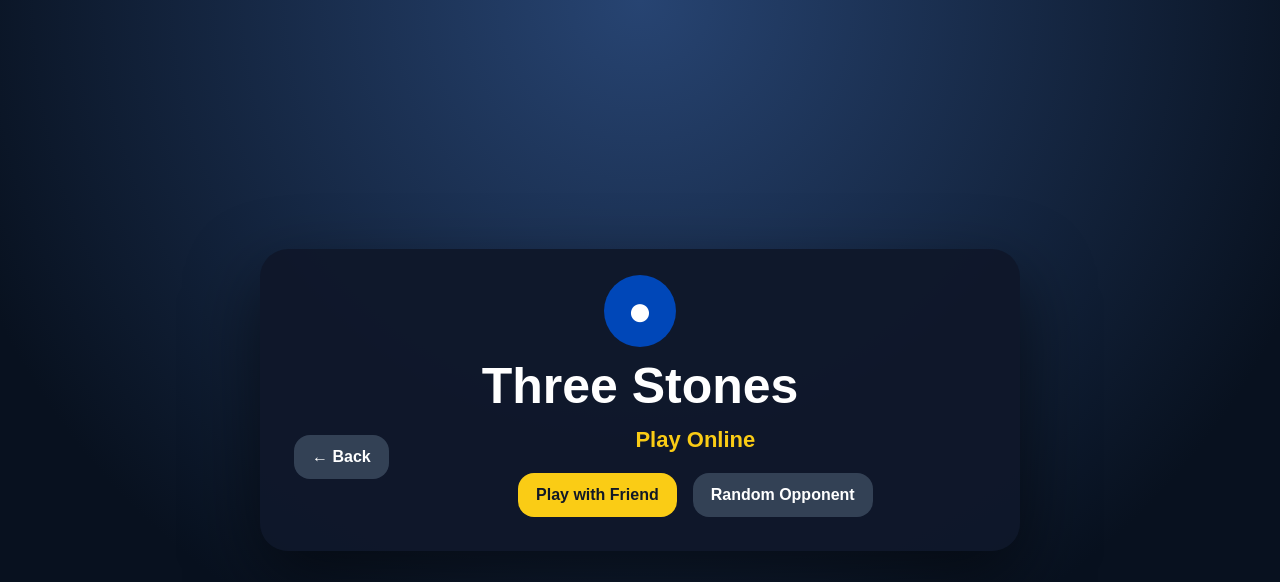
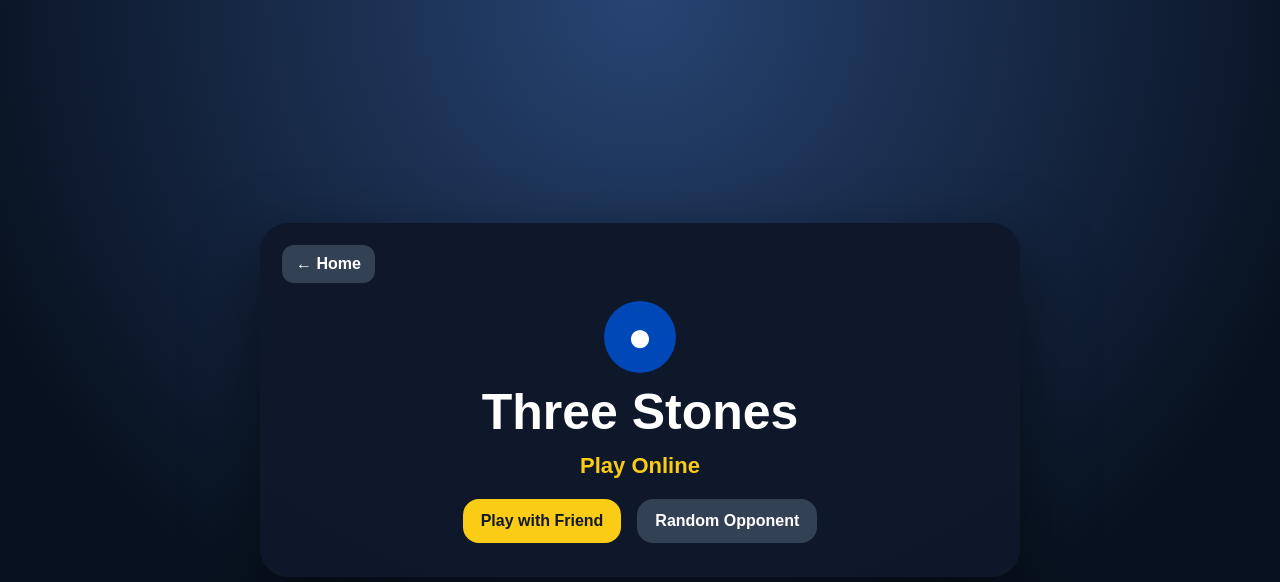
Before and after one commit to amarildogolloshi/three-stones, a website: page public/index.html in a window 1280 px wide. Both pictures are taken after a click on the button "Play Online". Drawn offline with nearby package versions, Linux system fonts and the light colour scheme; no server answers.

Commit message:
v3.4.2-back-button-layout

```diff
--- a/public/index.html
+++ b/public/index.html
@@ -94,7 +94,7 @@
 
       <section id="registerScreen" class="screen">
         <div class="card menu-card">
-          <button class="back-btn" data-screen="homeScreen">← Back</button>
+          <button class="back-btn" data-screen="homeScreen">← Home</button>
           <h2>Create Account</h2>
           <p>Local browser account for testing the leaderboard.</p>
           <label class="field-label">Username</label
@@ -124,7 +124,7 @@
       </section>
       <section id="loginScreen" class="screen">
         <div class="card menu-card">
-          <button class="back-btn" data-screen="homeScreen">← Back</button>
+          <button class="back-btn" data-screen="homeScreen">← Home</button>
           <h2>Login</h2>
           <label class="field-label">Username</label
           ><input
@@ -143,7 +143,7 @@
       </section>
       <section id="profileScreen" class="screen">
         <div class="card menu-card">
-          <button class="back-btn" data-screen="homeScreen">← Back</button>
+          <button class="back-btn" data-screen="homeScreen">← Home</button>
           <h2>Profile</h2>
           <div class="profile-card">
             <div id="profileAvatar" class="profile-avatar">🐺</div>
@@ -169,7 +169,7 @@
       </section>
       <section id="leaderboardScreen" class="screen">
         <div class="card menu-card">
-          <button class="back-btn" data-screen="homeScreen">← Back</button>
+          <button class="back-btn" data-screen="homeScreen">← Home</button>
           <h2>Leaderboard</h2>
           <p>Local leaderboard for accounts saved in this browser.</p>
           <div id="leaderboardList" class="leaderboard-list"></div>
@@ -178,7 +178,7 @@
 
       <section id="achievementsScreen" class="screen">
         <div class="card menu-card">
-          <button class="back-btn" data-screen="homeScreen">← Back</button>
+          <button class="back-btn" data-screen="homeScreen">← Home</button>
           <h2>Achievements</h2>
           <p id="coinsBadge" class="account-badge">Coins: 0</p>
           <div id="achievementsList" class="achievement-list"></div>
@@ -187,7 +187,7 @@
 
       <section id="rewardsScreen" class="screen">
         <div class="card menu-card">
-          <button class="back-btn" data-screen="homeScreen">← Back</button>
+          <button class="back-btn" data-screen="homeScreen">← Home</button>
           <h2>Rewards Store</h2>
           <p>
             Earn coins by playing games and solving puzzles. Use coins to unlock
@@ -207,7 +207,7 @@
 
       <section id="rulesScreen" class="screen">
         <div class="card menu-card">
-          <button class="back-btn" data-screen="homeScreen">← Back</button>
+          <button class="back-btn" data-screen="homeScreen">← Home</button>
           <h2>Rules</h2>
           <ol class="rules-list">
             <li>Each player places 3 stones on empty nodes.</li>
@@ -223,7 +223,7 @@
 
       <section id="puzzlePacksScreen" class="screen">
         <div class="card menu-card">
-          <button class="back-btn" data-screen="homeScreen">← Back</button>
+          <button class="back-btn" data-screen="homeScreen">← Home</button>
           <h2>Puzzle Packs</h2>
           <p>
             Choose a pack and solve puzzles by difficulty. Completing a pack
@@ -236,7 +236,7 @@
 
       <section id="tutorialScreen" class="screen">
         <div class="card menu-card">
-          <button class="back-btn" data-screen="homeScreen">← Back</button>
+          <button class="back-btn" data-screen="homeScreen">← Home</button>
           <h2>Tutorial</h2>
           <p>Learn the most important Three Stones strategies.</p>
           <ol class="rules-list">
@@ -258,7 +258,7 @@
       </section>
       <section id="accessibilityScreen" class="screen">
         <div class="card menu-card">
-          <button class="back-btn" data-screen="homeScreen">← Back</button>
+          <button class="back-btn" data-screen="homeScreen">← Home</button>
           <h2>Accessibility</h2>
           <label class="toggle-row setting-toggle"
             ><input id="largeNodesToggle" type="checkbox" />
@@ -278,7 +278,7 @@
       </section>
       <section id="customizeScreen" class="screen">
         <div class="card menu-card">
-          <button class="back-btn" data-screen="homeScreen">← Back</button>
+          <button class="back-btn" data-screen="homeScreen">← Home</button>
           <h2>Themes & Pieces</h2>
           <label class="field-label">Board Theme</label
           ><select id="themeSelect">
@@ -301,7 +301,7 @@
       </section>
       <section id="statsScreen" class="screen">
         <div class="card menu-card">
-          <button class="back-btn" data-screen="homeScreen">← Back</button>
+          <button class="back-btn" data-screen="homeScreen">← Home</button>
           <h2>Stats & History</h2>
           <section class="stats-grid">
             <div>
@@ -334,7 +334,7 @@
       </section>
       <section id="dailyPuzzleScreen" class="screen">
         <div class="card menu-card">
-          <button class="back-btn" data-screen="homeScreen">← Back</button>
+          <button class="back-btn" data-screen="homeScreen">← Home</button>
           <h2>Daily Puzzle</h2>
           <p id="dailyPuzzleSubtitle">Solve today's challenge.</p>
           <section class="challenge-card">
@@ -351,7 +351,7 @@
       </section>
       <section id="tournamentScreen" class="screen">
         <div class="card menu-card">
-          <button class="back-btn" data-screen="homeScreen">← Back</button>
+          <button class="back-btn" data-screen="homeScreen">← Home</button>
           <h2>Tournament</h2>
           <label class="field-label">Tournament Size</label
           ><select id="tournamentSizeSelect">
@@ -378,7 +378,7 @@
       </section>
       <section id="onlineMenuScreen" class="screen">
         <div class="card menu-card">
-          <button class="back-btn" data-screen="homeScreen">← Back</button>
+          <button class="back-btn" data-screen="homeScreen">← Home</button>
           <h2>Play Online</h2>
           <button id="friendModeBtn" class="primary-btn">
             Play with Friend</button
@@ -390,7 +390,7 @@
       <section id="friendScreen" class="screen">
         <div class="card menu-card">
           <button class="back-btn" data-screen="onlineMenuScreen">
-            ← Back
+            ← Online
           </button>
           <h2>Play with Friend</h2>
           <button id="createRoomBtn" class="primary-btn">Create Room</button>
@@ -423,7 +423,7 @@
       <section id="randomScreen" class="screen">
         <div class="card menu-card searching-card">
           <button class="back-btn" data-screen="onlineMenuScreen">
-            ← Cancel
+            ← Online
           </button>
           <div class="search-icon">🔍</div>
           <h2>Finding Opponent</h2>
--- a/public/script.js
+++ b/public/script.js
@@ -10,7 +10,7 @@ const socket = ONLINE_AVAILABLE
 const P1 = "player1";
 const P2 = "player2";
 const MAX = 3;
-const GUEST_NAME_KEY = "threeStonesGuestNameV341";
+const GUEST_NAME_KEY = "threeStonesGuestNameV342";
 
 function generateGuestName() {
   const alphabet = "ABCDEFGHJKLMNPQRSTUVWXYZ23456789";
--- a/public/service-worker.js
+++ b/public/service-worker.js
@@ -1,4 +1,4 @@
-const CACHE_NAME = "three-stones-v3-4-1-random-guest-cache";
+const CACHE_NAME = "three-stones-v3-4-2-random-guest-back-button-cache";
 const APP_SHELL = [
   "/",
   "/index.html",
--- a/public/styles.css
+++ b/public/styles.css
@@ -111,7 +111,24 @@ button {
   background: #7f1d1d !important;
 }
 .back-btn {
-  float: left;
+  position: absolute;
+  top: 22px;
+  left: 22px;
+  z-index: 10;
+  margin: 0;
+  padding: 10px 14px;
+  border-radius: 12px;
+}
+.back-btn:hover {
+  background: #475569;
+}
+.back-btn:focus-visible {
+  outline: 3px solid #facc15;
+  outline-offset: 3px;
+}
+.menu-card,
+.game-card {
+  padding-top: 78px;
 }
 .hidden {
   display: none !important;
@@ -720,3 +737,17 @@ body.modal-open {
 .sound-setting-row {
   margin: 0 0 14px;
 }
+
+/* v3.4.2 Consistent Back Button Layout */
+@media (max-width: 600px) {
+  .back-btn {
+    top: 14px;
+    left: 14px;
+    padding: 9px 12px;
+    font-size: 14px;
+  }
+  .menu-card,
+  .game-card {
+    padding-top: 70px;
+  }
+}
```
